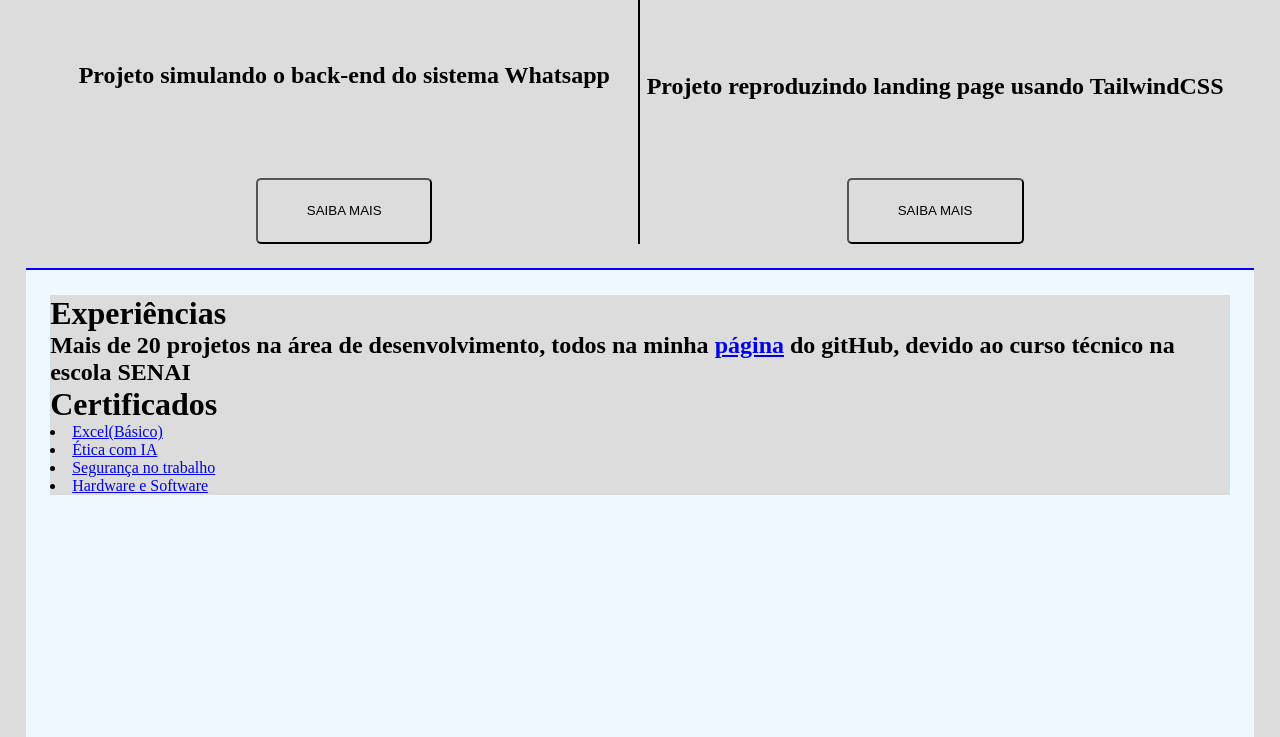
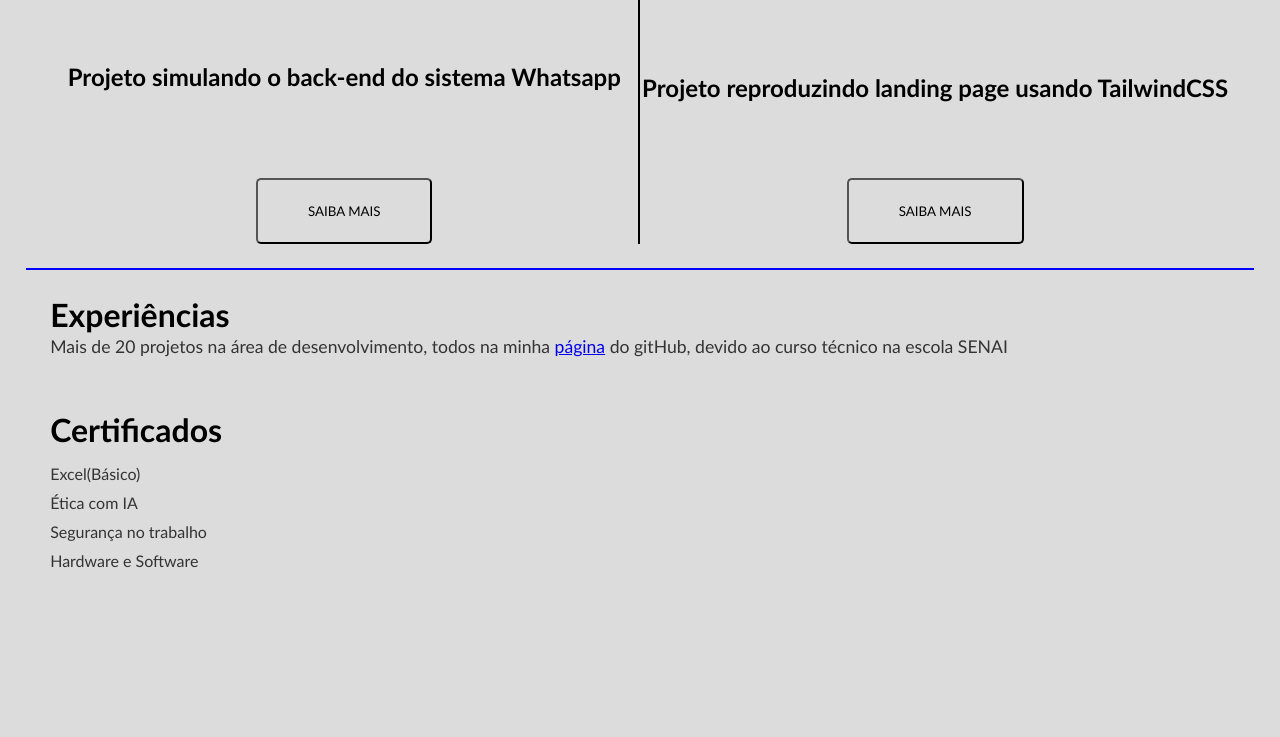
Before and after one commit to carlosedusp05/portifolio-carlos, a plain HTML site: page index.html in a window 1280 px wide. Shown: the part 2183-2920 px from the top of the page. Drawn offline with Linux system fonts and the light colour scheme.

Commit message:
secao 3 finalizado

```diff
--- a/style.css
+++ b/style.css
@@ -3,6 +3,7 @@
     margin: 0;
     box-sizing: border-box;
     background-color: gainsboro;
+    font-family:'Gill Sans', 'Gill Sans MT', Calibri, 'Trebuchet MS', sans-serif;
 }
 
 header {
@@ -143,23 +144,59 @@
     color: black;
 }
 
-.secao3{
+.secao3 {
     height: 100vh;
     display: flex;
     flex-direction: column;
     border-top: 2px solid blue;
     padding: 2%;
-    gap: 7%;
-    background-color: aliceblue;
-}
+    gap: 50px;
+  }
+
+
+  .experiencia {
+    display: flex;
+    flex-direction: column;
+    gap: 15px;
+  }
+
+  .experiencia h2 {
+    font-size: 1.1rem;
+    font-weight: 400;
+    color: #333;
+    line-height: 1.5;
+  }
+
+
+  .certificados {
+    display: flex;
+    flex-direction: column;
+    gap: 15px;
+  }
+
+
+  .links {
+    display: flex;
+    flex-direction: column;
+    gap: 10px;
+  }
+
+  .links li {
+    list-style: none;
+  }
+
+  .links a {
+    text-decoration: none;
+    color: #333;
+    font-weight: 500;
+  }
+
+  .links a:hover {
+    color: #0066cc;
+  }
 
 .experiencia {
-    background-color: brown;
     display: flex;
     flex-direction: column;
     gap: 5%;
 }
-
-.certificados {
-    background-color: aquamarine;
-}
```
